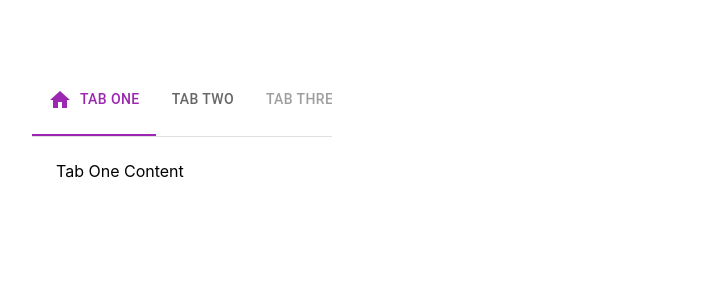
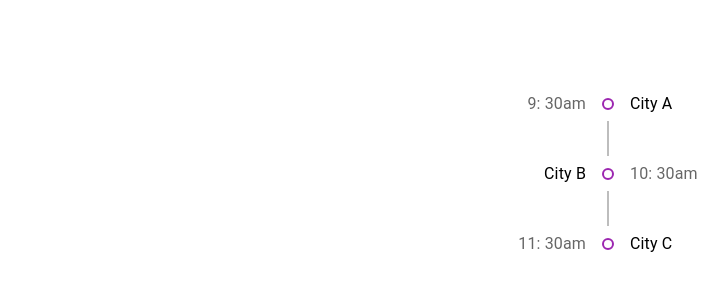
Before and after one commit to Mhdez221993/react-mui, a React (Create React App) app: page / in a window 1280 px wide. Shown: the top 300 px of the page, without its empty margins (32-760 px from the left). Built offline with nearby package versions, Linux system fonts and the light colour scheme.

Commit message:
Add Time Line component

```diff
--- a/src/App.tsx
+++ b/src/App.tsx
@@ -2,13 +2,13 @@
 
 import { AdapterDateFns } from "@mui/x-date-pickers/AdapterDateFns";
 import { LocalizationProvider } from "@mui/x-date-pickers";
-import { MuiTabs } from "./components/MuiTabs";
+import { MuiTimeLine } from "./components/MuiTimeLine";
 
 function App() {
   return (
     <LocalizationProvider dateAdapter={AdapterDateFns}>
       <div className="App">
-        <MuiTabs />
+        <MuiTimeLine />
       </div>
     </LocalizationProvider>
   );
--- /dev/null
+++ b/src/components/MuiTimeLine.tsx
@@ -0,0 +1,47 @@
+import {
+  Timeline,
+  TimelineConnector,
+  TimelineContent,
+  TimelineDot,
+  TimelineItem,
+  TimelineOppositeContent,
+  TimelineSeparator,
+} from "@mui/lab";
+
+export const MuiTimeLine = () => {
+  return (
+    <Timeline position="alternate">
+      <TimelineItem>
+        <TimelineOppositeContent color="text.secondary">
+          9: 30am
+        </TimelineOppositeContent>
+        <TimelineSeparator>
+          <TimelineDot color="secondary" variant="outlined" />
+          <TimelineConnector />
+        </TimelineSeparator>
+        <TimelineContent>City A</TimelineContent>
+      </TimelineItem>
+
+      <TimelineItem>
+        <TimelineOppositeContent color="text.secondary">
+          10: 30am
+        </TimelineOppositeContent>
+        <TimelineSeparator>
+          <TimelineDot color="secondary" variant="outlined" />
+          <TimelineConnector />
+        </TimelineSeparator>
+        <TimelineContent>City B</TimelineContent>
+      </TimelineItem>
+
+      <TimelineItem>
+        <TimelineOppositeContent color="text.secondary">
+          11: 30am
+        </TimelineOppositeContent>
+        <TimelineSeparator>
+          <TimelineDot color="secondary" variant="outlined" />
+        </TimelineSeparator>
+        <TimelineContent>City C</TimelineContent>
+      </TimelineItem>
+    </Timeline>
+  );
+};
```
